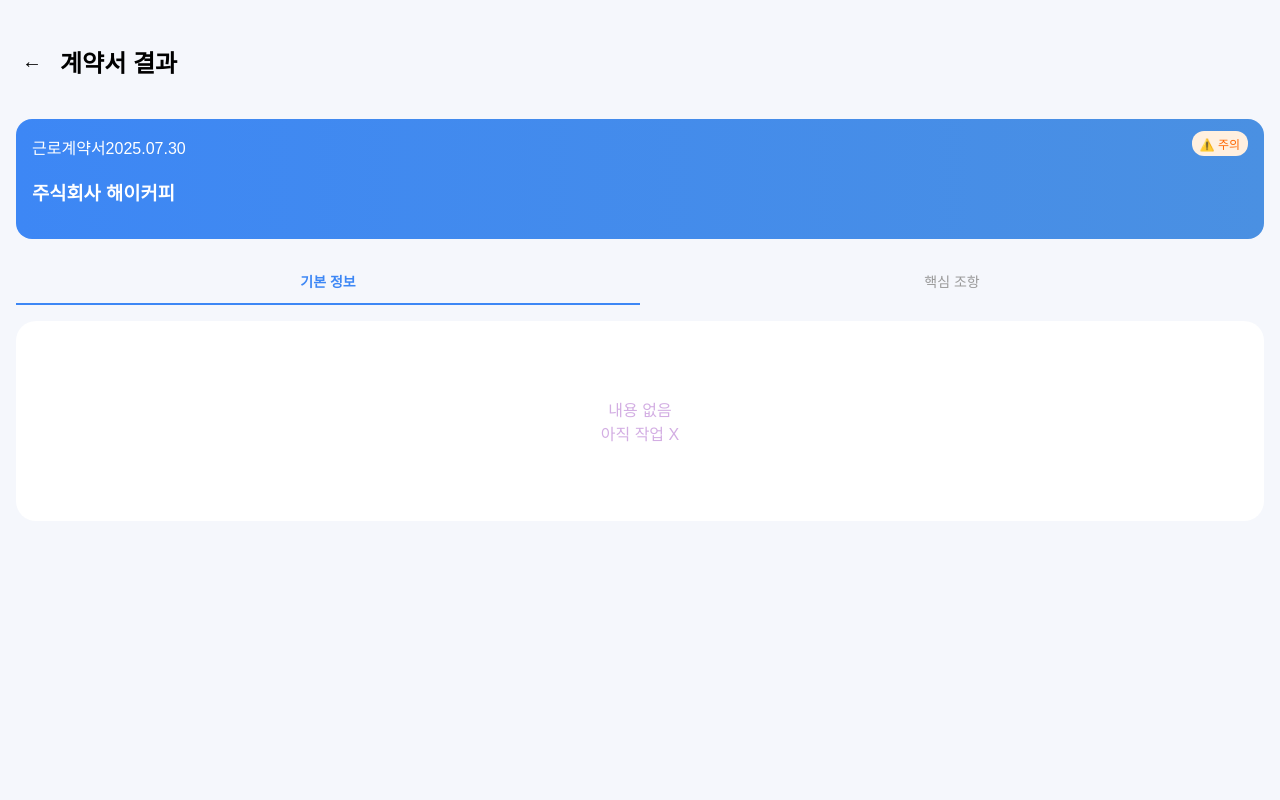
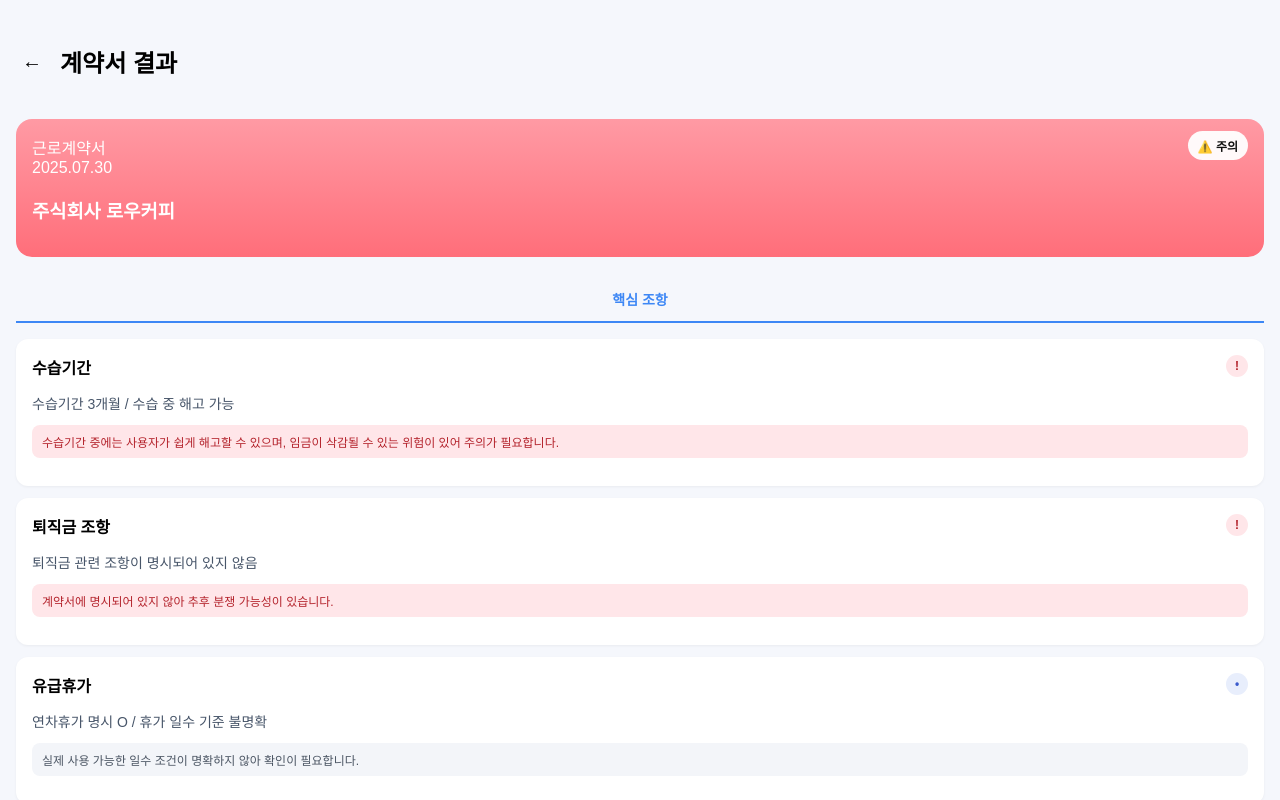
Before and after one commit to wanyam2/SSL-Front, a React (Create React App) app: page /ContractResultPage in a window 1280 px wide. Shown: the top 800 px of the page. Built offline with nearby package versions, Linux system fonts and the light colour scheme.

Commit message:
feat: result css

```diff
--- a/src/component/ContractResult/ContractResult.js
+++ b/src/component/ContractResult/ContractResult.js
@@ -1,46 +1,82 @@
-import React, { useState } from 'react';
-import styles from './ContractResult.module.css';
-import { checklistItems } from './ContractChecklist';
+// ContractResult.jsx
+import React, { useMemo } from "react";
+import { useLocation, useNavigate } from "react-router-dom";
+import styles from "./ContractResult.module.css";
+
+const MOCK_RESULT = {
+    contractType: "근로계약서",
+    contractDate: "2025.07.30",
+    company: "주식회사 로우커피",
+    checklist: [
+        { title: "수습기간", content: "수습기간 3개월 / 수습 중 해고 가능", note: "수습기간 중에는 사용자가 쉽게 해고할 수 있으며, 임금이 삭감될 수 있는 위험이 있어 주의가 필요합니다.", status: "warning" },
+        { title: "퇴직금 조항", content: "퇴직금 관련 조항이 명시되어 있지 않음", note: "계약서에 명시되어 있지 않아 추후 분쟁 가능성이 있습니다.", status: "danger" },
+        { title: "유급휴가", content: "연차휴가 명시 O / 휴가 일수 기준 불명확", note: "실제 사용 가능한 일수 조건이 명확하지 않아 확인이 필요합니다.", status: "info" },
+        { title: "근무시간", content: "주 44시간 / 야근 여부 언급 없음", note: "법정근로시간(주 40시간)을 초과함. 초과근무 수당이 명시되지 않았습니다.", status: "warning" },
+        { title: "임금 조건", content: "월 200만 원 / 수당 별도 언급 없음", note: "초과·연장·야간 수당이 구체적으로 언급되지 않았습니다.", status: "info" },
+        { title: "계약 기간", content: "6개월 계약 / 자동 연장 여부 없음", note: "계약 기간이 종료되면 근로계약이 자동 종료될 수 있어 주의가 필요합니다.", status: "info" },
+        { title: "산재보험", content: "산재보험 가입 명시", note: "안전하게 근무할 수 있는 환경이 보장됩니다.", status: "safe" },
+        { title: "복리후생", content: "식대 제공 / 교통비 지원", note: "추가 복리후생 제공으로 근로자 만족도가 높을 수 있습니다.", status: "safe" }
+    ]
+};
+
+const normalizeStatus = (s) => (s === "danger" ? "warning" : s);
+
+const getOverall = (list) => {
+    const counts = list.reduce((acc, it) => {
+        const st = normalizeStatus(it.status);
+        acc[st] = (acc[st] || 0) + 1;
+        return acc;
+    }, {});
+    const safe = counts.safe || 0;
+    const notSafe = (counts.info || 0) + (counts.warning || 0);
+    return safe > notSafe ? "safe" : "warning";
+};
 
 export default function ContractResult() {
-    const [tab, setTab] = useState('기본');
+    const { state } = useLocation();
+    const navigate = useNavigate();
+
+    const data = state?.result || MOCK_RESULT;
+    const checklist = (data.checklist || []).map((it) => ({ ...it, status: normalizeStatus(it.status) }));
+    const overall = data.overall || getOverall(checklist);
+
+    const meta = useMemo(() => ({
+        type: data.contractType || "근로계약서",
+        date: data.contractDate || "YYYY.MM.DD",
+        company: data.company || "회사명 인식 중"
+    }), [data]);
 
     return (
         <div className={styles.container}>
             <div className={styles.header}>
-                <button className={styles.backBtn}>←</button>
+                <button className={styles.backBtn} onClick={() => navigate(-1)}>←</button>
                 <h2>계약서 결과</h2>
             </div>
 
-            <div className={styles.contractBox}>
-                <div className={styles.contractMeta}>
-                    <span className={styles.contractType}>근로계약서</span>
-                    <span className={styles.contractDate}>2025.07.30</span>
-                    <h3 className={styles.company}>주식회사 해이커피</h3>
+            <div className={`${styles.contractBox} ${overall === "safe" ? styles.safeCard : styles.warningCard}`}>
+                <div>
+                    <span>{meta.type}</span><br />
+                    <span>{meta.contractDate || meta.date}</span>
+                    <h3 className={styles.company}>{meta.company}</h3>
                 </div>
-                <div className={styles.alertBadge}>⚠️ 주의</div>
+                <div className={`${styles.alertBadge} ${overall === "safe" ? "safe" : "warning"}`}>
+                    {overall === "safe" ? "✅ 안심" : "⚠️ 주의"}
+                </div>
             </div>
 
             <div className={styles.tabMenu}>
-                <button onClick={() => setTab('기본')} className={tab === '기본' ? styles.active : ''}>기본 정보</button>
-                <button onClick={() => setTab('조항')} className={tab === '조항' ? styles.active : ''}>핵심 조항</button>
+                <button className={styles.active}>핵심 조항</button>
             </div>
 
-            <div className={styles.contentArea}>
-                {tab === '기본' ? (
-                    <div className={styles.emptyBox}>
-                        <p className={styles.emptyText}>내용 없음<br />아직 작업 X</p>
-                    </div>
-                ) : (
             <div className={styles.checklist}>
-                        {checklistItems.map((item, idx) => (
+                {checklist.map((item, idx) => (
                     <div key={idx} className={`${styles.item} ${styles[item.status]}`}>
                         <div className={styles.itemHeader}>
                             <strong>{item.title}</strong>
                             <span className={styles.statusMark}>
-                    {item.status === 'info' && '✔'}
-                                        {item.status === 'danger' && '✖'}
-                                        {item.status === 'warning' && '⚠'}
+                {item.status === "safe" && "✔"}
+                                {item.status === "info" && "•"}
+                                {item.status === "warning" && "!"}
               </span>
                         </div>
                         <p className={styles.itemContent}>{item.content}</p>
@@ -48,8 +84,6 @@
                     </div>
                 ))}
             </div>
-                )}
-            </div>
         </div>
     );
 }
--- a/src/component/ContractResult/ContractResult.module.css
+++ b/src/component/ContractResult/ContractResult.module.css
@@ -19,7 +19,6 @@
 }
 
 .contractBox {
-    background: linear-gradient(to right, #3d87f5, #4a90e2);
     border-radius: 16px;
     color: white;
     padding: 16px;
@@ -27,15 +26,31 @@
     position: relative;
 }
 
+.safeCard {
+    background: linear-gradient(180deg, #4a7dff 0%, #2f66ff 100%);
+}
+.warningCard {
+    background: linear-gradient(180deg, #ff9aa4 0%, #ff6e7a 100%);
+}
+
 .alertBadge {
     position: absolute;
     top: 12px;
     right: 16px;
-    background: #fff0e0;
-    color: #ff6600;
     font-size: 12px;
-    padding: 4px 8px;
-    border-radius: 12px;
+    padding: 6px 10px;
+    border-radius: 999px;
+    font-weight: 700;
+    background: rgba(255,255,255,0.95);
+    color: #111;
+}
+.alertBadge.safe {
+    background: rgba(255,255,255,0.95);
+    color: #0b3cff;
+}
+.alertBadge.warning {
+    background: rgba(255,255,255,0.95);
+    color: #c01228;
 }
 
 .tabMenu {
@@ -74,6 +89,7 @@
     padding: 16px;
     margin-bottom: 12px;
     box-shadow: 0 1px 3px rgba(0,0,0,0.05);
+    position: relative;
 }
 
 .itemHeader {
@@ -84,28 +100,50 @@
 }
 
 .statusMark {
-    font-size: 18px;
+    width: 22px;
+    height: 22px;
+    border-radius: 50%;
+    display: grid;
+    place-items: center;
+    font-size: 12px;
+    font-weight: 900;
+}
+
+.safe .statusMark {
+    background: #2f66ff;
+    color: #fff;
+}
+.info .statusMark {
+    background: #e8eefc;
+    color: #3b5bcc;
+}
+.warning .statusMark,
+.danger .statusMark {
+    background: #ffe6e9;
+    color: #b4232c;
 }
 
 .itemContent {
     font-size: 14px;
     margin-bottom: 6px;
+    color: #475569;
 }
 
 .itemNote {
     font-size: 12px;
-    color: #666;
+    padding: 8px 10px;
+    border-radius: 8px;
 }
-
-/* 상태별 강조 */
-.info .statusMark {
-    color: #007aff;
+.safe .itemNote {
+    background: #e6efff;
+    color: #2049b0;
 }
-
-.warning .statusMark {
-    color: #ff9500;
+.info .itemNote {
+    background: #f3f5f9;
+    color: #4b5563;
 }
-
-.danger .statusMark {
-    color: #ff3b30;
+.warning .itemNote,
+.danger .itemNote {
+    background: #ffe6e9;
+    color: #b4232c;
 }
```
Lines whose indentation alone changed are shown as unchanged.
